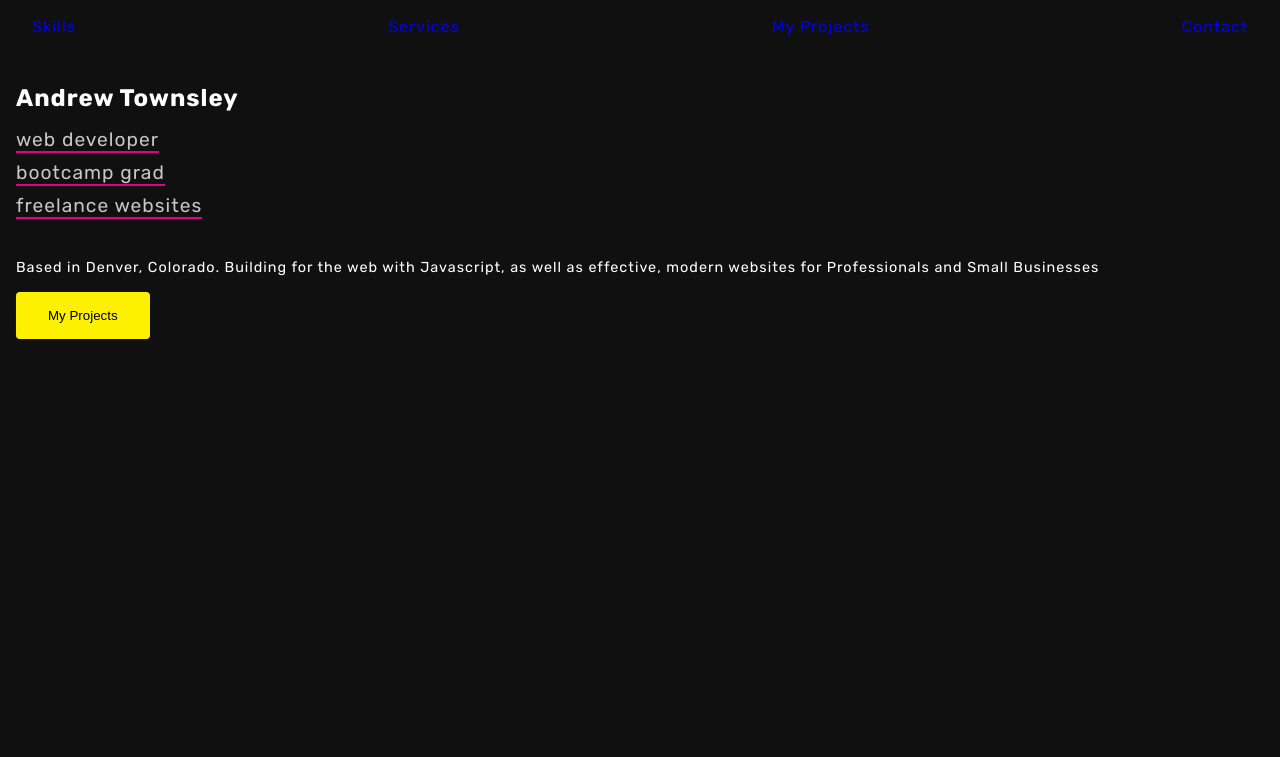
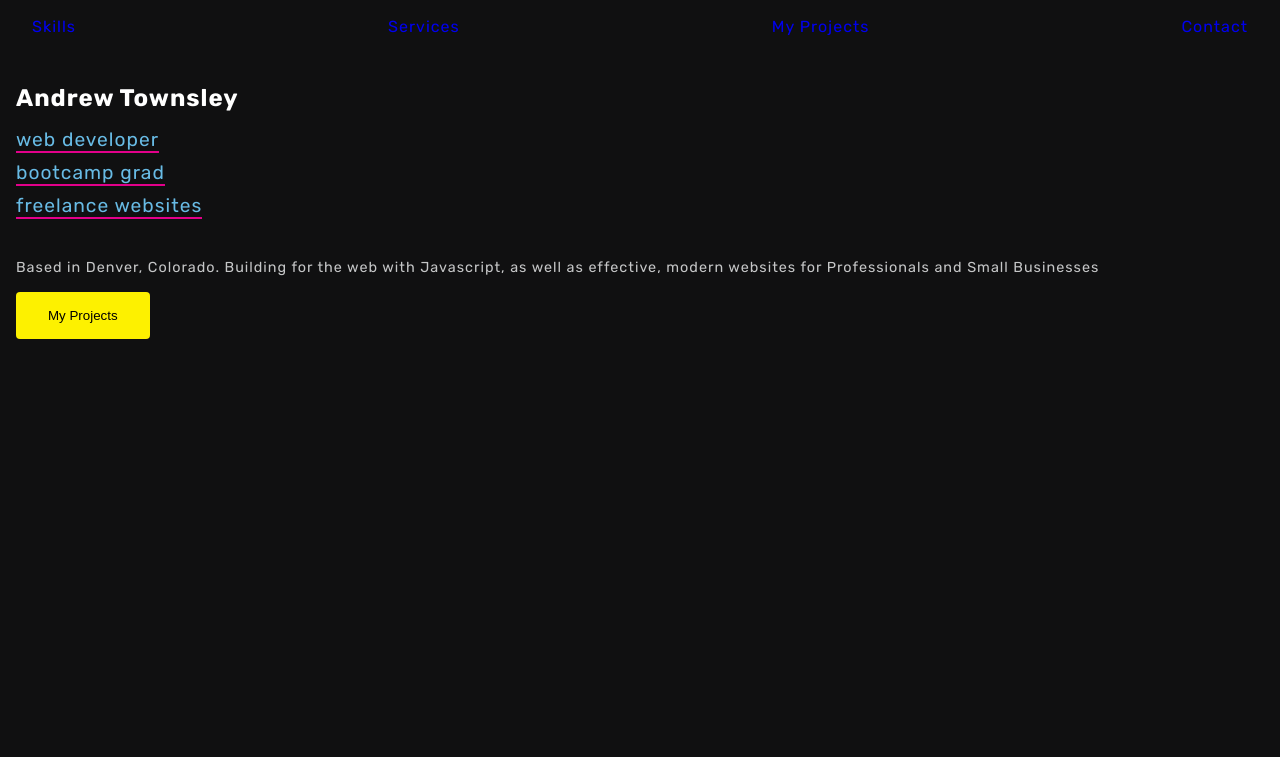
Before and after one commit to AndrewTownsley/andrewTownsleyPortfolio2021, a plain HTML site: page index.html in a window 1280 px wide. Shown: the part 43-800 px from the top of the page. Drawn offline with Linux system fonts and the light colour scheme.

Commit message:
Colors for main hero are done.

```diff
--- a/styles/hero.scss
+++ b/styles/hero.scss
@@ -16,7 +16,7 @@
   h2 {
     font-size: $textM;
     font-weight: 400;
-    color: $TextClrSecondary;
+    color: $AccentLightBlue;
     border-bottom: 2px solid $AccentClrPink;
     margin-bottom: 0.5rem;
     width: max-content;
--- a/styles/style.scss
+++ b/styles/style.scss
@@ -24,6 +24,10 @@ i {
 
 a {
   text-decoration: none;
+}
+
+p {
+  color: $TextClrSecondary;
 }
 
 h1 {
```
Also changed, not shown: styles/hero.css, styles/style.css, 2 other files.
